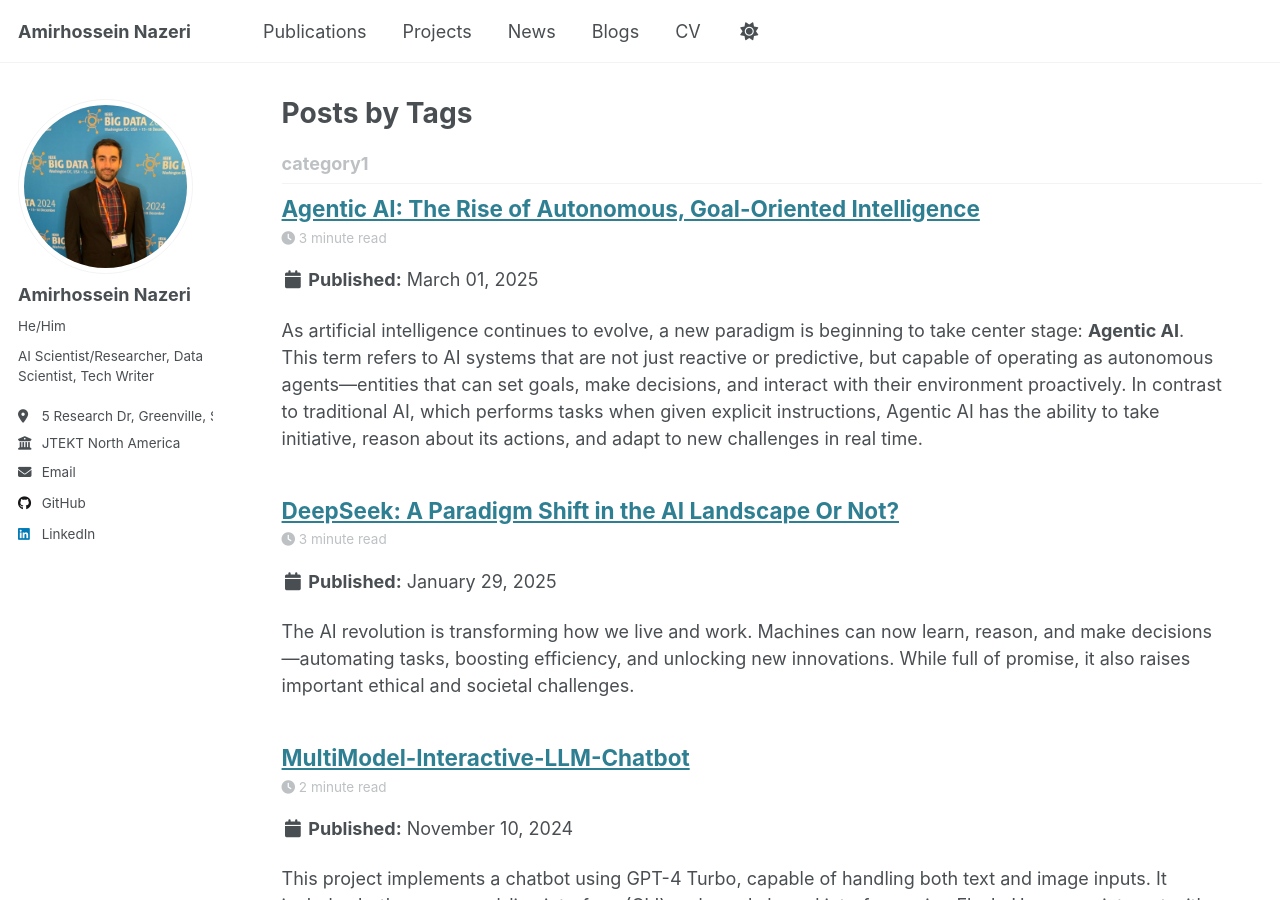
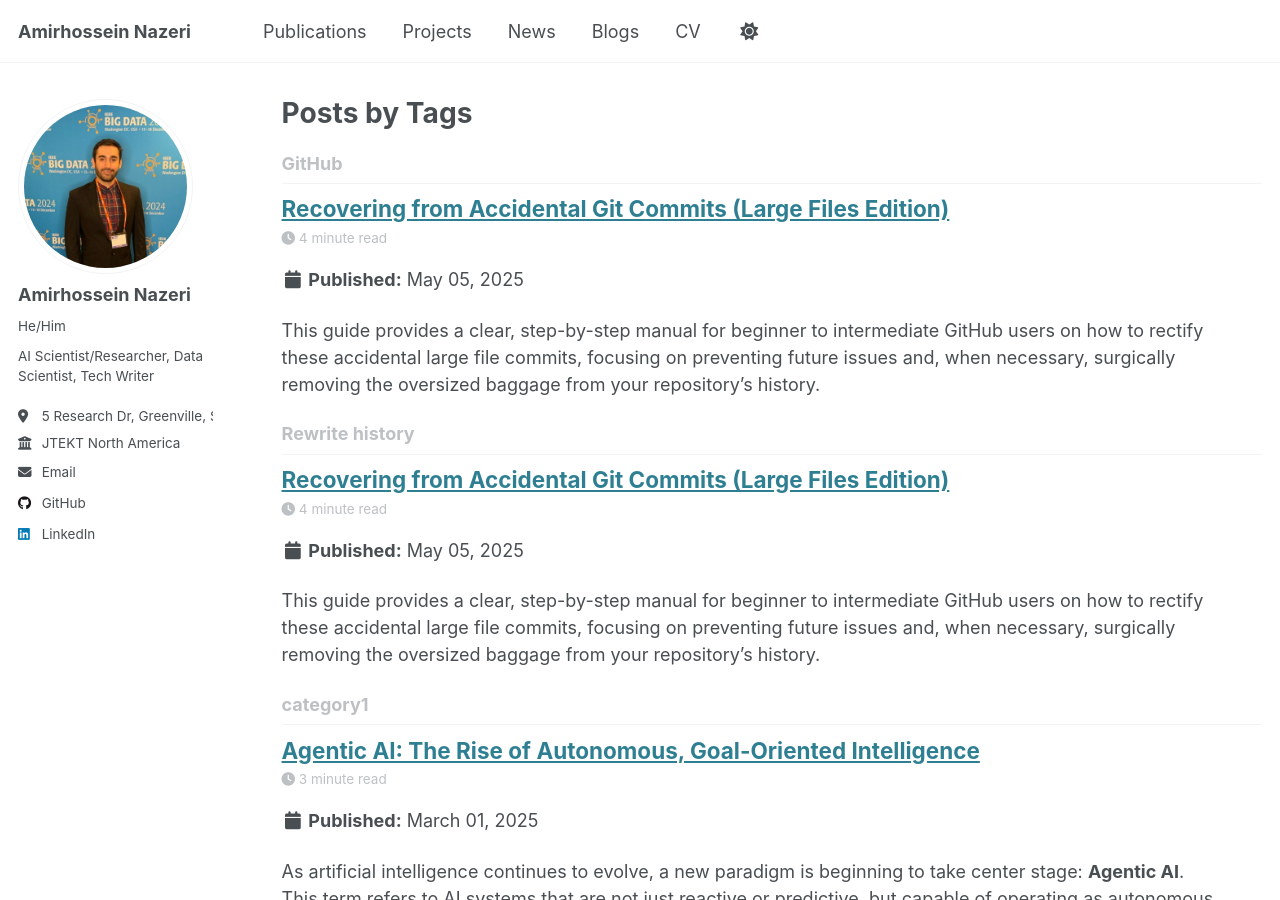
Before and after one commit to amirhnazerii/amirhnazerii.github.io, a Jekyll site: the page built from _pages/tag-archive.html, in a window 1280 px wide and 900 px high. Built offline with Jekyll 4.4.1, drawn with Linux system fonts in a browser that asks for light colours.

Commit message:
feat: fix hyperlink, v1.1

```diff
--- a/_posts/2025-05-05-blog-post-5.md
+++ b/_posts/2025-05-05-blog-post-5.md
@@ -1,3 +1,15 @@
+---
+title: 'Recovering from Accidental Git Commits (Large Files Edition)'
+date: 2025-05-05
+permalink: /posts/Technical/GitHub/2025/05/accidental-commit/
+excerpt: "This guide provides a clear, step-by-step manual for beginner to intermediate GitHub users on how to rectify these accidental large file commits, focusing on preventing future issues and, when necessary, surgically removing the oversized baggage from your repository's history."
+tags:
+  - GitHub
+  - Rewrite history
+---
+
+
+
 # Recovering from Accidental Git Commits (Large Files Edition)
 
 We've all been there. In the heat of development, you might accidentally commit a file to your local Git repository – maybe a bulky dataset, model parameters, a massive media asset, or something else that makes your repository groan under its weight. When you try to push, you're often met with a stern rejection from platforms like GitHub due to file size limits.
```
